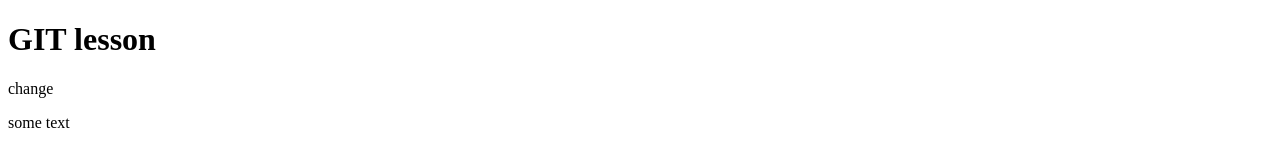
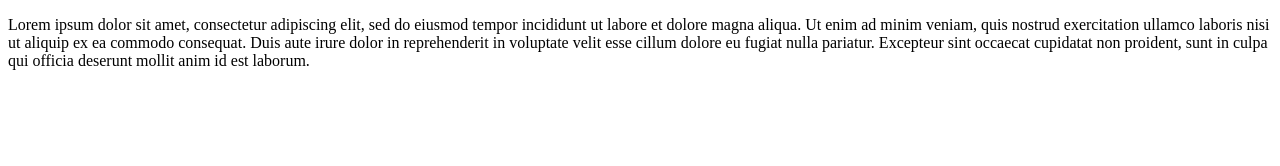
Before and after one commit to citizenofjustice21/studying, a plain HTML site: page index.html in a window 1280 px wide. Drawn offline with Linux system fonts and the light colour scheme.

Commit message:
third commit

```diff
--- a/index.html
+++ b/index.html
@@ -5,8 +5,6 @@
   <title>Document</title>
 </head>
 <body>
-  <h1>GIT lesson</h1>
-  <p>change<p>
-  <p>some text</p>
+  <p>Lorem ipsum dolor sit amet, consectetur adipiscing elit, sed do eiusmod tempor incididunt ut labore et dolore magna aliqua. Ut enim ad minim veniam, quis nostrud exercitation ullamco laboris nisi ut aliquip ex ea commodo consequat. Duis aute irure dolor in reprehenderit in voluptate velit esse cillum dolore eu fugiat nulla pariatur. Excepteur sint occaecat cupidatat non proident, sunt in culpa qui officia deserunt mollit anim id est laborum.</p>
 </body>
 </html>
```
